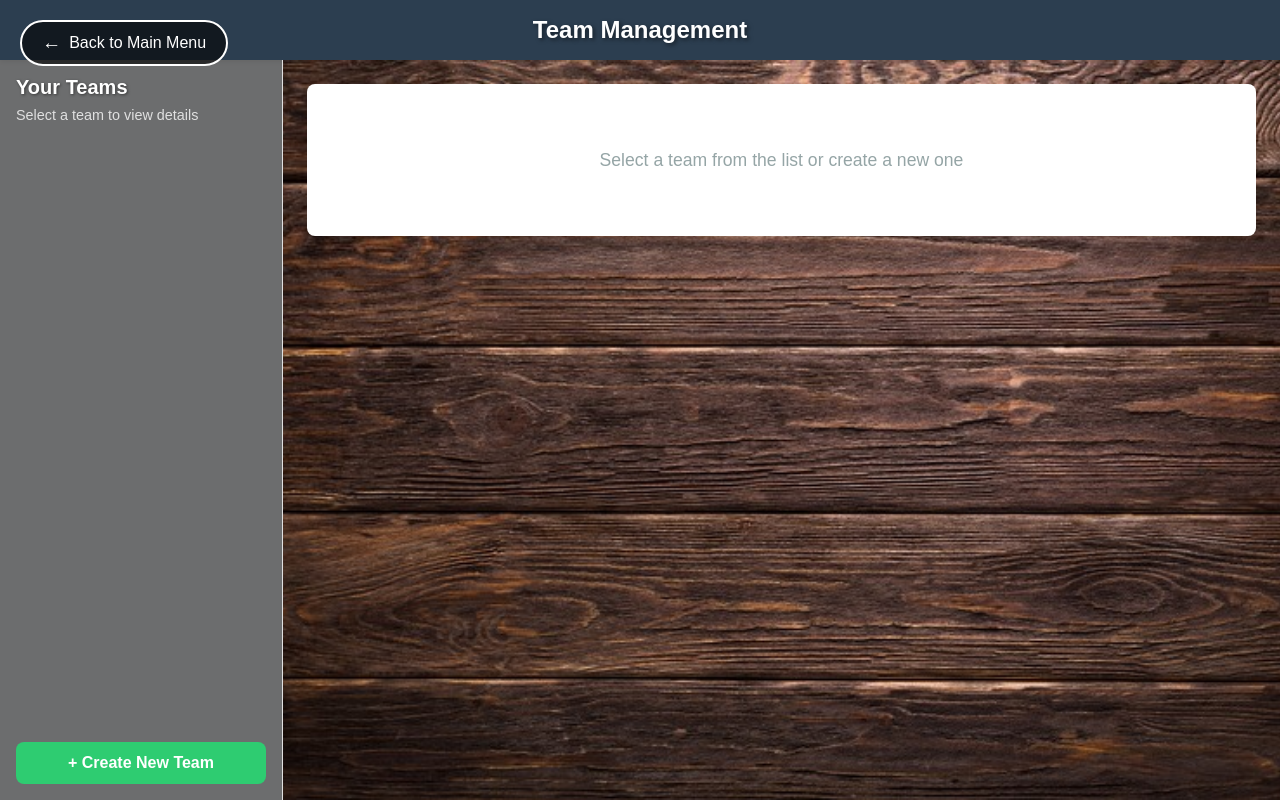
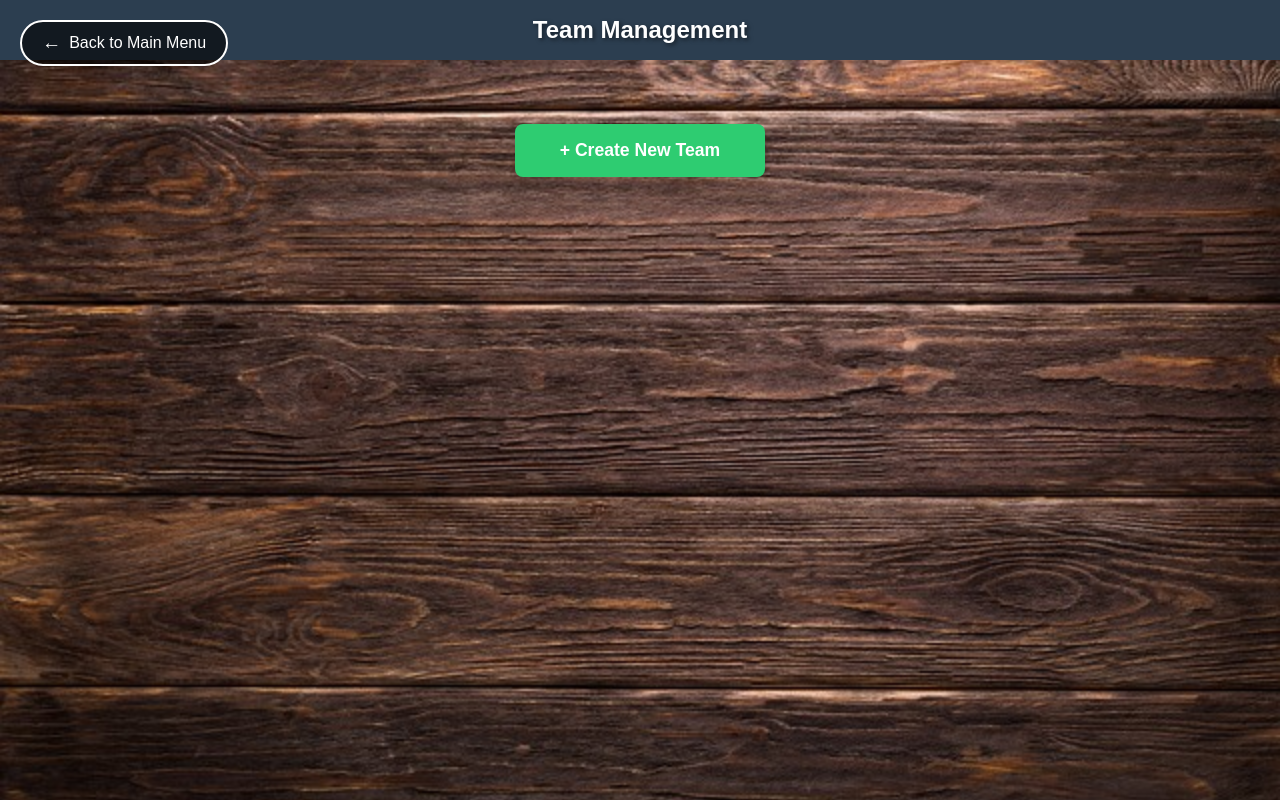
Before and after one commit to RussellMcDonnell/TurnBasedPOC, a React (Create React App) app: page /team in a window 1280 px wide. Built offline with nearby package versions, Linux system fonts and the light colour scheme.

Commit message:
Clean up

```diff
--- a/src/features/teams/Team.css
+++ b/src/features/teams/Team.css
@@ -17,6 +17,7 @@
   background-color: #2c3e50;
   color: white;
   box-shadow: 0 2px 5px rgba(0, 0, 0, 0.1);
+  z-index: 10;
 }
 
 .team-header h1 {
@@ -26,90 +27,255 @@
   text-align: center;
 }
 
-/* Content area with sidebar and details panel */
-.team-content {
+/* Teams list container styling */
+.teams-list-container {
+  width: 100%;
+  margin-bottom: 2rem;
   display: flex;
-  flex: 1;
+  flex-direction: column;
 }
 
-/* Teams sidebar */
-.teams-sidebar {
-  width: 250px;
-  background-color: rgba(50, 50, 50, 0.7); /* Changed to transparent gray background */
-  border-right: 1px solid #e0e0e0;
-  padding: 1rem;
+.teams-title {
+  margin-top: 0;
+  margin-bottom: 1.5rem;
+  font-size: 1.5rem;
+  color: #ffffff;
+  text-shadow: 1px 1px 3px rgba(0, 0, 0, 0.7);
+}
+
+/* Teams all view styling */
+.teams-all-view {
   display: flex;
   flex-direction: column;
-  color: white; /* Added for better text visibility on dark background */
+  gap: 2rem;
+  margin-bottom: 2rem;
 }
 
-.sidebar-title {
-  margin-top: 0;
-  margin-bottom: 0.5rem;
-  font-size: 1.25rem;
-  color: #ffffff; /* Changed to white for better visibility on dark background */
+/* Team block styling - improved for full screen */
+.team-block {
+  background-color: rgba(0, 0, 0, 0.7);
+  border-radius: 10px;
+  padding: 1rem;
+  box-shadow: 0 4px 15px rgba(0, 0, 0, 0.2);
+  max-width: 1200px;
+  margin: 0 auto;
+  width: 100%;
+  /* Added to ensure proper display on full screen */
+  display: flex;
+  flex-direction: column;
 }
 
-.sidebar-description {
-  color: #e0e0e0; /* Changed for better visibility on dark background */
-  margin-top: 0;
+.team-block-header {
+  display: flex;
+  justify-content: space-between;
+  align-items: center;
   margin-bottom: 1.5rem;
-  font-size: 0.9rem;
+  border-radius: 8px;
 }
 
-/* Team item in sidebar */
-.team-item {
-  margin-bottom: 1rem;
-  padding: 1rem;
-  border-radius: 8px;
-  background-color: rgba(248, 249, 250, 0.2); /* Made semi-transparent */
-  cursor: pointer;
-  transition: all 0.2s ease;
+.team-block-name {
+  margin: 0;
+  font-size: 1.5rem;
+  color: #ffffff;
+  text-shadow: 1px 1px 3px rgba(0, 0, 0, 0.7);
 }
 
-.team-item:hover {
-  background-color: rgba(237, 242, 247, 0.3); /* Made semi-transparent */
-  transform: translateX(3px);
+/* Create team button - centered with responsive width */
+.create-team-button {
+  margin: 2rem auto;
+  background-color: #2ecc71;
+  color: white;
+  border: none;
+  padding: 1rem 2rem;
+  font-size: 1.1rem;
+  border-radius: 8px;
+  cursor: pointer;
+  transition: background-color 0.2s;
+  font-weight: bold;
+  width: 250px;
+  max-width: 90%;
+  box-shadow: 0 4px 6px rgba(0, 0, 0, 0.2);
 }
 
-.team-item.selected {
-  background-color: rgba(233, 247, 254, 0.3); /* Made semi-transparent */
-  border-left-color: #3498db;
+.create-team-button:hover {
+  background-color: #27ae60;
+  transform: translateY(-2px);
+  box-shadow: 0 6px 10px rgba(0, 0, 0, 0.25);
 }
 
-.team-item-name {
+/* Team actions buttons */
+.team-actions-buttons {
+  display: flex;
+  gap: 1rem;
+  align-items: center;
+}
+
+.team-actions-buttons button {
+  min-width: 120px;
+  padding: 0.75rem 1.5rem;
+  font-size: 1rem;
+  border-radius: 8px;
+  border: none;
+  font-weight: bold;
+  cursor: pointer;
+  transition: background-color 0.2s;
+}
+
+.edit-team-button {
+  background-color: #3498db;
+  color: white;
+}
+
+.edit-team-button:hover {
+  background-color: #2980b9;
+}
+
+/* Added specific styling for delete button */
+.cancel-btn {
+  background-color: #e74c3c;
+  color: white;
+}
+
+.cancel-btn:hover {
+  background-color: #c0392b;
+}
+
+/* Team units grid - MODIFIED TO FLEX LAYOUT INSTEAD OF GRID */
+.team-units-grid {
+  display: flex;
+  justify-content: center;
+  align-items: center;
+  gap: 1rem;
+  padding: 1rem 0;
+  min-height: 320px;
+  max-width: 100%;
+  flex-wrap: wrap;
+  margin: 0 auto;
+}
+
+/* MODIFIED: Force units to all be the same width for even spacing - better responsiveness */
+.team-units-grid .unit-card {
+  flex: 0 0 160px;
+  min-width: 160px;
+  max-width: 160px;
+  margin: 0;
+}
+
+/* For smaller screens, scale down units slightly */
+@media (max-width: 1000px) {
+  .team-units-grid .unit-card {
+    flex: 0 0 140px;
+    min-width: 140px;
+    max-width: 140px;
+  }
+}
+
+/* For very small screens, scale down units further */
+@media (max-width: 768px) {
+  .team-units-grid .unit-card {
+    flex: 0 0 120px;
+    min-width: 120px;
+    max-width: 120px;
+  }
+}
+
+/* Empty team message */
+.empty-team-message {
+  color: #ecf0f1;
+  text-align: center;
+  font-size: 1.1rem;
+  background-color: rgba(0, 0, 0, 0.4);
+  padding: 2rem;
+  border-radius: 8px;
+  border: 1px dashed #95a5a6;
+  width: 100%;
+}
+
+/* Teams grid styling */
+.teams-grid {
+  display: grid;
+  grid-template-columns: repeat(auto-fill, minmax(250px, 1fr));
+  gap: 1.5rem;
+}
+
+/* Team card styling */
+.team-card {
+  background-color: rgba(255, 255, 255, 0.9);
+  border-radius: 10px;
+  padding: 1.5rem;
+  cursor: pointer;
+  transition: all 0.3s ease;
+  box-shadow: 0 4px 6px rgba(0, 0, 0, 0.1);
+  display: flex;
+  flex-direction: column;
+  min-height: 150px;
+}
+
+.team-card:hover {
+  transform: translateY(-5px);
+  box-shadow: 0 10px 15px rgba(0, 0, 0, 0.2);
+}
+
+.team-card.selected {
+  border: 3px solid #3498db;
+  background-color: rgba(255, 255, 255, 1);
+  transform: scale(1.03);
+}
+
+.team-card-name {
   margin: 0 0 0.5rem 0;
-  font-size: 1.1rem;
+  font-size: 1.25rem;
+  color: #2c3e50;
 }
 
 .team-unit-count {
   margin: 0;
   font-size: 0.9rem;
-  color: #e0e0e0; /* Changed for better visibility on dark background */
+  color: #7f8c8d;
 }
 
-/* Create team button */
-.create-team-button {
-  margin-top: auto;
-  background-color: #2ecc71;
+/* Create team card styling */
+.create-team-card {
+  background-color: rgba(46, 204, 113, 0.7);
+  border: 2px dashed rgba(255, 255, 255, 0.7);
+  display: flex;
+  align-items: center;
+  justify-content: center;
+  text-align: center;
+}
+
+.create-team-card:hover {
+  background-color: rgba(46, 204, 113, 0.9);
+}
+
+.create-team-content {
+  display: flex;
+  flex-direction: column;
+  align-items: center;
+  justify-content: center;
+  width: 100%;
+}
+
+.plus-icon {
+  font-size: 2.5rem;
   color: white;
-  border: none;
-  padding: 0.75rem;
-  font-size: 1rem;
-  border-radius: 8px;
-  cursor: pointer;
-  transition: background-color 0.2s;
+  margin-bottom: 0.5rem;
+}
+
+.create-team-text {
+  color: white;
+  margin: 0;
+  font-size: 1.25rem;
   font-weight: bold;
 }
 
-.create-team-button:hover {
-  background-color: #27ae60;
-}
-
-/* Team details section */
-.team-details {
-  flex: 1;
-  padding: 1.5rem;
+/* Team details panel styling */
+.team-details-panel {
+  margin-top: 2rem;
+  background-color: rgba(0, 0, 0, 0.7);
+  border-radius: 10px;
+  padding: 2rem;
+  box-shadow: 0 4px 15px rgba(0, 0, 0, 0.2);
 }
 
 .team-details-header {
@@ -163,13 +329,6 @@
 
 .cancel-btn:hover {
   background-color: #c0392b; /* Darker red on hover */
-}
-
-/* Team units grid */
-.team-units-grid {
-  display: grid;
-  grid-template-columns: repeat(auto-fill, minmax(180px, 1fr));
-  gap: 1rem;
 }
 
 /* Container for unit cards - fix for stacking issue */
@@ -422,28 +581,36 @@
   color: #7f8c8d;
 }
 
+/* MODIFIED: Set the current team units to a flex row with fixed width slots */
 .current-team-units {
   display: flex;
-  overflow-x: auto;
   gap: 1rem;
   padding: 1rem 0;
-  min-height: 320px;  /* Increased to accommodate taller unit cards */
+  min-height: 320px;
+  flex-wrap: wrap;
+  justify-content: center;
+  align-items: center;
 }
 
-.team-unit-slot {
-  min-width: 150px;
-  height: 300px;  /* Match unit card height */
+/* MODIFIED: Set fixed widths for team unit slots */
+.team-unit-slot,
+.selected-unit-wrapper {
+  flex: 0 0 180px;
+  min-width: 180px;
+  max-width: 180px;
+  height: 300px;
   border: 2px dashed #ddd;
-  border-radius: 12px;  /* Match unit card border-radius */
+  border-radius: 12px;
   display: flex;
   flex-direction: column;
   align-items: center;
   justify-content: center;
   color: #95a5a6;
   font-size: 0.9rem;
-  padding: 15px;  /* Match unit card padding */
+  padding: 15px;
   text-align: center;
   transition: all 0.2s ease;
+  margin: 0;
 }
 
 .team-unit-slot:hover {
@@ -578,8 +745,11 @@
 /* Styling for the selected unit wrapper */
 .selected-unit-wrapper {
   position: relative;
-  margin: 0 10px 10px 0;
+  margin: 0;
   cursor: grab;
+  border: 2px solid #666;
+  background: #fff;
+  box-shadow: 0 2px 8px rgba(0, 0, 0, 0.1);
 }
 
 .selected-unit-wrapper:active {
@@ -671,3 +841,10 @@
   outline: none;
   box-shadow: 0 0 0 2px rgba(52, 152, 219, 0.5);
 }
+
+/* Team preview */
+.team-preview {
+  width: 100%;
+  display: flex;
+  justify-content: center;
+}
--- a/src/features/teams/Team.js
+++ b/src/features/teams/Team.js
@@ -1,4 +1,4 @@
-import React, { useState } from 'react';
+import React from 'react';
 import { useNavigate } from 'react-router-dom';
 import './Team.css';
 import { getPlayerUnits } from '../../data/units';
@@ -8,15 +8,11 @@ import teamEditorBackground from '../../assets/images/team-editor-full-art.jpg';
 
 function Team() {
   const { teams, deleteTeam } = useTeams();
-  const [selectedTeamId, setSelectedTeamId] = useState(null);
   const navigate = useNavigate();
+  const playerUnits = getPlayerUnits();
 
   const handleBackClick = () => {
     navigate('/');
-  };
-
-  const handleTeamClick = (teamId) => {
-    setSelectedTeamId(teamId);
   };
 
   const handleEditTeam = (teamId) => {
@@ -30,23 +26,17 @@ function Team() {
   const handleDeleteTeam = (teamId) => {
     if (window.confirm('Are you sure you want to delete this team?')) {
       deleteTeam(teamId);
-      if (selectedTeamId === teamId) {
-        setSelectedTeamId(null);
-      }
     }
   };
 
-  // Get the actual unit objects for the selected team's units
-  const selectedTeam = teams.find(team => team.id === selectedTeamId);
-  const playerUnits = getPlayerUnits();
-  const teamUnits = selectedTeam
-    ? selectedTeam.units
-        .map(unitId => playerUnits.find(unit => unit.id === unitId))
-        .filter(Boolean)
-    : [];
-
   return (
-    <div className="team-management-container">
+    <div className="team-management-container"
+      style={{
+        backgroundImage: `url(${teamEditorBackground})`,
+        backgroundSize: 'cover',
+        backgroundPosition: 'center',
+      }}
+    >
       {/* Header Bar */}
       <header className="team-header">
         <button
@@ -58,53 +48,31 @@ function Team() {
         <h1>Team Management</h1>
       </header>
 
-      <div className="team-content">
-        {/* Left Sidebar - Teams List */}
-        <aside className="teams-sidebar">
-          <h2 className="sidebar-title">Your Teams</h2>
-          <p className="sidebar-description">Select a team to view details</p>
+      {/* Teams List */}
+      <div className="teams-list-container">
 
-          <div className="teams-list">
-            {teams.map((team) => (
-              <div
-                key={team.id}
-                className={`team-item ${selectedTeamId === team.id ? 'selected' : ''}`}
-                onClick={() => handleTeamClick(team.id)}
-              >
-                <h3 className="team-item-name">{team.name}</h3>
-                <p className="team-unit-count">{team.units.length} units</p>
-              </div>
-            ))}
-          </div>
+        {/* Display all teams with their details */}
+        <div className="teams-all-view">
+          {teams.map((team) => {
+            // Get the actual unit objects for the team's units
+            const teamUnits = team.units
+              .map(unitId => playerUnits.find(unit => unit.id === unitId))
+              .filter(Boolean);
 
-          <button
-            className="create-team-button"
-            onClick={handleCreateTeam}
-          >
-            + Create New Team
-          </button>
-        </aside>
-
-        {/* Main Content - Team Details */}
-        <main className="team-details"
-          style={{backgroundImage: `url(${teamEditorBackground})`,
-          backgroundSize: 'cover',
-          backgroundPosition: 'center',}}
-        >
-          {selectedTeam ? (
-            <>
-              <div className="team-details-header">
-                <h2>{selectedTeam.name}</h2>
+            return (
+              <div key={team.id} className="team-block">
+                <div className="team-block-header">
+                  <h3 className="team-block-name">{team.name}</h3>
                   <div className="team-actions-buttons">
                     <button
                       className="edit-team-button"
-                    onClick={() => handleEditTeam(selectedTeam.id)}
+                      onClick={() => handleEditTeam(team.id)}
                     >
                       Edit Team
                     </button>
                     <button
                       className="cancel-btn"
-                    onClick={() => handleDeleteTeam(selectedTeam.id)}
+                      onClick={() => handleDeleteTeam(team.id)}
                     >
                       Delete
                     </button>
@@ -113,9 +81,10 @@ function Team() {
 
                 <div className="team-preview">
                   <div className="team-units-grid">
-                  {teamUnits.map((unit) => (
+                    {teamUnits.map((unit, index) => (
                       <UnitCard
-                        unit={{...unit, hp: unit.maxHP}}
+                        key={`unit-${unit.id}-${index}`}
+                        unit={{ ...unit, hp: unit.maxHP }}
                         className="unit-card"
                       />
                     ))}
@@ -127,13 +96,18 @@ function Team() {
                     )}
                   </div>
                 </div>
-            </>
-          ) : (
-            <div className="no-team-selected">
-              <p>Select a team from the list or create a new one</p>
               </div>
-          )}
-        </main>
+            );
+          })}
+        </div>
+
+        {/* Create New Team button at the bottom with old style */}
+        <button
+          className="create-team-button"
+          onClick={handleCreateTeam}
+        >
+          + Create New Team
+        </button>
       </div>
     </div>
   );
```
Lines whose indentation alone changed are shown as unchanged.
